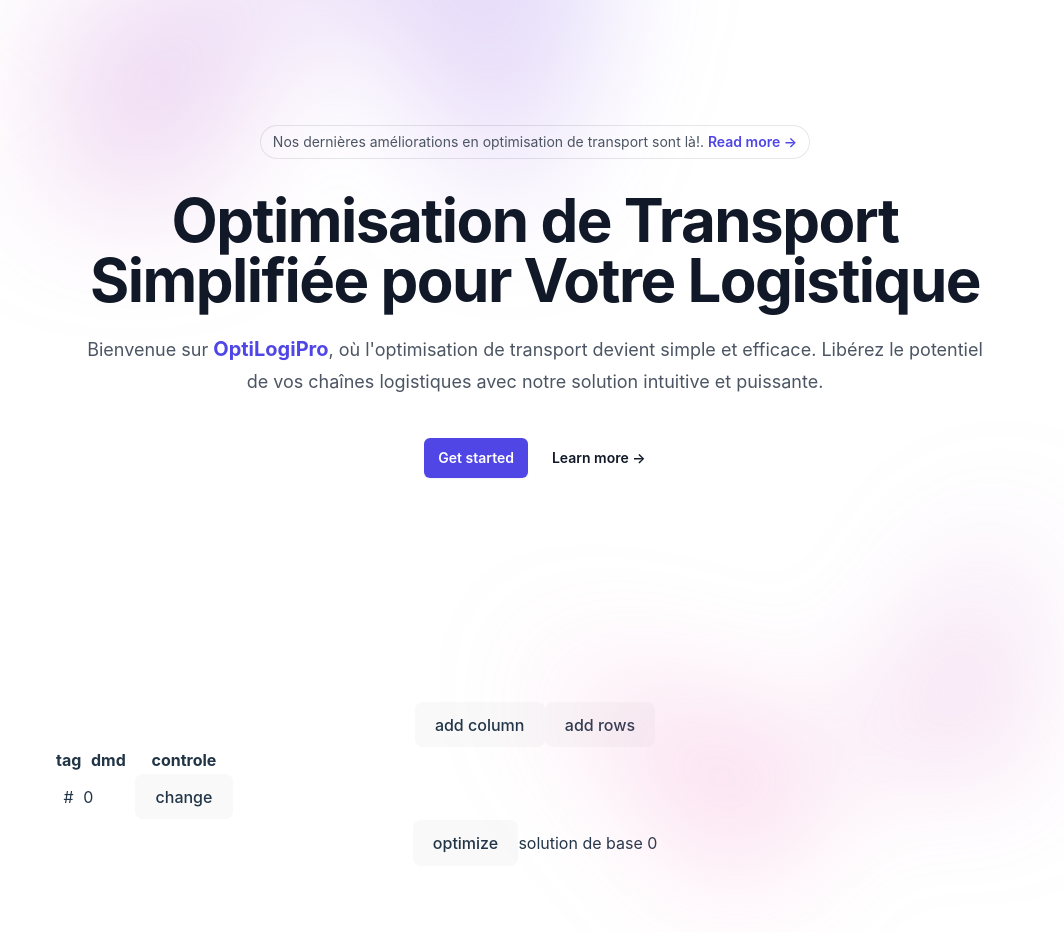
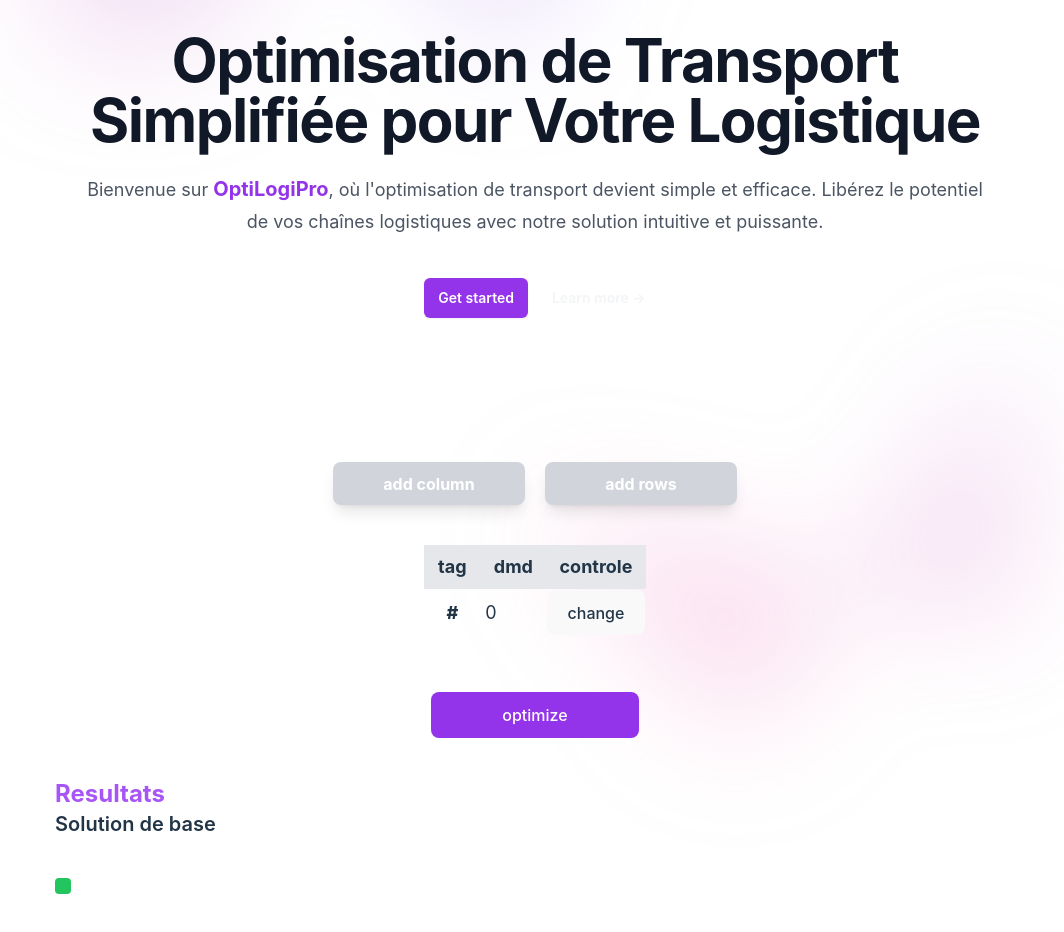
Before and after one commit to juven0/tansp_mintab, a React (Vite) app: page / in a window 1280 px wide. Shown: the part 186-1118 px from the top of the page, without its empty margins (105-1169 px from the left). Before the commit the page ends 1086 px from the top, so only its background shows below. Built offline with nearby package versions, Linux system fonts and the light colour scheme.

Commit message:
efa kely sisa

```diff
--- a/src/App.tsx
+++ b/src/App.tsx
@@ -52,12 +52,12 @@
 }
 const makeHead = ():JSX.Element=>{
   return(
-    <tr>
-        <th>tag</th>
+    <tr className='text-lg'>
+        <th className=' block w-14 bg-gray-200 p-2'>tag</th>
           {Array.from({length:cols}, (_, index)=>(
-            index<cols-1?<th>{index+1}</th>:<th>dmd</th>
+            index<cols-1?<th className='m-5 bg-gray-200 p-2'>{index+1}</th>:<th className='m-5 bg-gray-200 p-2' >dmd</th>
           ))}
-          <th>controle</th>
+          <th className='bg-gray-200 p-2'>controle</th>
     </tr>
   )
 }
@@ -67,9 +67,10 @@
     {rows.map((el:Row)=>{
       return(
         <tr>
-          <td>{el.tag}</td>
+          <td className='w-12 text-lg font-extrabold'>{el.tag}</td>
           {Array.from({length:cols}, (_, index)=>(
-            <td><input type="number" value={el.data[index]}onChange={(e)=> setRows(editValue(parseInt(e.target.value),rows,el, index))}/></td>
+            <td className=''><input className='text-lg w-16 p-1  h-full flex justify-center items-center'
+             type="number" value={el.data[index]}onChange={(e)=> setRows(editValue(parseInt(e.target.value),rows,el, index))}/></td>
           ))}
           <td><button>{el.isEditable?'edit':'change'}</button></td>
         </tr>
@@ -83,15 +84,31 @@
   return (
     <div>
       <Hero/>
-      <button onClick={()=>addCol()}>add column</button>
-      <button onClick={()=>addRow()}>add rows</button>
-      <table border={1}>
-        {makeHead()}
-        {makeBody()}
-      </table>
-      <button onClick={()=>optimize(rows)}>optimize</button>
+      <div className="-translate-y-60 w-full flex flex-col justify-center items-center ">
+        <div className='flex w-1/2 justify-center z-20 mb-10'>
+          <button className='w-48 outline-0 shadow-lg mx-2.5 bg-gray-300 border-none font-bold text-white'
+            onClick={()=>addCol()}>add column</button>
+          <button className='w-48 shadow-lg mx-2.5 bg-gray-300 border-none font-bold text-white'
+            onClick={()=>addRow()}>add rows</button>
+        </div>
+        <table className='mb-14'
+         border={1}>
+          {makeHead()}
+          {makeBody()}
+        </table>
+        <button className='bg-purple-600 w-52 text-white'
+          onClick={()=>optimize(rows)}>optimize</button>
+        <div className='w-full relative mt-10' >
+          <div className='absolute top-0 left-0 w-full flex justify-start flex-col items-start'>
+          <label className='block   text-2xl font-bold text-purple-500 '>Resultats</label>
+          <label className='block text-xl font-semibold'>Solution de base</label>
+          {cout? <p>teny kely manazave ny resulta azo ...</p>:''}
+          <p className='mt-10 p-2 text-gray-100 text-3xl font-bold bg-green-500 rounded'>{cout?`Z = ${cout}`:''}</p>
+          </div>
 
-      <label>solution de base {cout?cout:0}</label>
+        </div>
+
+        </div>
     </div>
   )
 }
--- a/src/pages/hero/hero.tsx
+++ b/src/pages/hero/hero.tsx
@@ -13,7 +13,7 @@
   const [mobileMenuOpen, setMobileMenuOpen] = useState(false)
 
   return (
-    <div className="bg-white">
+    <div className="max-h-1/4">
       <header className="absolute inset-x-0 top-0 z-50">
         <nav className="flex items-center justify-between p-6 lg:px-8" aria-label="Global">
           <div className="flex lg:flex-1">
@@ -29,7 +29,7 @@
           <div className="flex lg:hidden">
             <button
               type="button"
-              className="-m-2.5 inline-flex items-center justify-center rounded-md p-2.5 text-gray-700"
+              className="-m-2.5 inline-flex items-center justify-center rounded-md p-2.5 text-purple-700"
               onClick={() => setMobileMenuOpen(true)}
             >
               <span className="sr-only">Open main menu</span>
@@ -56,7 +56,7 @@
               </a>
               <button
                 type="button"
-                className="-m-2.5 rounded-md p-2.5 text-gray-700"
+                className="-m-2.5 rounded-md p-2.5 text-white-700"
                 onClick={() => setMobileMenuOpen(false)}
               >
                 <span className="sr-only">Close menu</span>
@@ -66,7 +66,7 @@
             <div className="mt-6 flow-root">
               <div className="-my-6 divide-y divide-gray-500/10">
                 <div className="space-y-2 py-6">
-                  {navigation.map((item) => (
+                  {/* {navigation.map((item) => (
                     <a
                       key={item.name}
                       href={item.href}
@@ -74,7 +74,7 @@
                     >
                       {item.name}
                     </a>
-                  ))}
+                  ))} */}
                 </div>
                 <div className="py-6">
                   <a
@@ -90,7 +90,7 @@
         </Dialog>
       </header>
 
-      <div className="relative isolate px-6 pt-14 lg:px-8">
+      <div className="-translate-y-40 relative isolate px-6 pt-14 lg:px-8">
         <div
           className="absolute inset-x-0 -top-40 -z-10 transform-gpu overflow-hidden blur-3xl sm:-top-80"
           aria-hidden="true"
@@ -103,11 +103,11 @@
             }}
           />
         </div>
-        <div className="mx-auto max-w-4xl py-32 sm:py-48 lg:py-56">
+        <div className="mx-auto max-w-4xl max-h-200 py-32 sm:py-48 lg:py-56">
           <div className="hidden sm:mb-8 sm:flex sm:justify-center">
             <div className="relative rounded-full px-3 py-1 text-sm leading-6 text-gray-600 ring-1 ring-gray-900/10 hover:ring-gray-900/20">
             Nos dernières améliorations en optimisation de transport sont là!.{' '}
-              <a href="#" className="font-semibold text-indigo-600">
+              <a href="#" className="font-semibold text-purple-600">
                 <span className="absolute inset-0" aria-hidden="true" />
                 Read more <span aria-hidden="true">&rarr;</span>
               </a>
@@ -118,16 +118,16 @@
             Optimisation de Transport Simplifiée pour Votre Logistique
             </h1>
             <p className="mt-6 text-lg leading-8 text-gray-600">
-              Bienvenue sur <span className='text-xl font-bold text-indigo-600'>OptiLogiPro</span>, où l'optimisation de transport devient simple et efficace. Libérez le potentiel de vos chaînes logistiques avec notre solution intuitive et puissante.
+              Bienvenue sur <span className='text-xl font-bold text-purple-600'>OptiLogiPro</span>, où l'optimisation de transport devient simple et efficace. Libérez le potentiel de vos chaînes logistiques avec notre solution intuitive et puissante.
             </p>
             <div className="mt-10 flex items-center justify-center gap-x-6">
               <a
                 href="#"
-                className="rounded-md bg-indigo-600 px-3.5 py-2.5 text-sm font-semibold text-white shadow-sm hover:bg-indigo-500 focus-visible:outline focus-visible:outline-2 focus-visible:outline-offset-2 focus-visible:outline-indigo-600"
+                className="rounded-md bg-purple-600 px-3.5 py-2.5 text-sm font-semibold text-white shadow-sm hover:bg-purple-500 focus-visible:outline focus-visible:outline-2 focus-visible:outline-offset-2 focus-visible:outline-purple-600"
               >
                 Get started
               </a>
-              <a href="#" className="text-sm font-semibold leading-6 text-gray-900">
+              <a href="#" className="text-sm font-semibold leading-6 text-gray-100">
                 Learn more <span aria-hidden="true">→</span>
               </a>
             </div>
--- a/src/styles/outstyle.css
+++ b/src/styles/outstyle.css
@@ -616,6 +616,18 @@
   top: calc(100% - 13rem);
 }
 
+.left-0 {
+  left: 0px;
+}
+
+.top-20 {
+  top: 5rem;
+}
+
+.top-10 {
+  top: 2.5rem;
+}
+
 .isolate {
   isolation: isolate;
 }
@@ -626,6 +638,10 @@
 
 .z-50 {
   z-index: 50;
+}
+
+.z-20 {
+  z-index: 20;
 }
 
 .-m-1 {
@@ -644,6 +660,14 @@
   margin: -0.625rem;
 }
 
+.m-2 {
+  margin: 0.5rem;
+}
+
+.m-5 {
+  margin: 1.25rem;
+}
+
 .-mx-3 {
   margin-left: -0.75rem;
   margin-right: -0.75rem;
@@ -659,12 +683,42 @@
   margin-right: auto;
 }
 
+.mx-2 {
+  margin-left: 0.5rem;
+  margin-right: 0.5rem;
+}
+
+.mx-2\.5 {
+  margin-left: 0.625rem;
+  margin-right: 0.625rem;
+}
+
 .mt-10 {
   margin-top: 2.5rem;
 }
 
 .mt-6 {
   margin-top: 1.5rem;
+}
+
+.mb-3 {
+  margin-bottom: 0.75rem;
+}
+
+.mb-10 {
+  margin-bottom: 2.5rem;
+}
+
+.mb-14 {
+  margin-bottom: 3.5rem;
+}
+
+.mt-20 {
+  margin-top: 5rem;
+}
+
+.mt-14 {
+  margin-top: 3.5rem;
 }
 
 .block {
@@ -703,6 +757,10 @@
   height: 2rem;
 }
 
+.h-full {
+  height: 100%;
+}
+
 .w-6 {
   width: 1.5rem;
 }
@@ -719,16 +777,97 @@
   width: 100%;
 }
 
-.max-w-xl {
-  max-width: 36rem;
+.w-1\/2 {
+  width: 50%;
+}
+
+.w-20 {
+  width: 5rem;
+}
+
+.w-48 {
+  width: 12rem;
+}
+
+.w-8 {
+  width: 2rem;
+}
+
+.w-12 {
+  width: 3rem;
+}
+
+.w-14 {
+  width: 3.5rem;
+}
+
+.w-16 {
+  width: 4rem;
+}
+
+.w-52 {
+  width: 13rem;
 }
 
 .max-w-4xl {
   max-width: 56rem;
 }
 
+.border-collapse {
+  border-collapse: collapse;
+}
+
+.border-separate {
+  border-collapse: separate;
+}
+
 .-translate-x-1\/2 {
   --tw-translate-x: -50%;
+  transform: translate(var(--tw-translate-x), var(--tw-translate-y)) rotate(var(--tw-rotate)) skewX(var(--tw-skew-x)) skewY(var(--tw-skew-y)) scaleX(var(--tw-scale-x)) scaleY(var(--tw-scale-y));
+}
+
+.translate-y-4 {
+  --tw-translate-y: 1rem;
+  transform: translate(var(--tw-translate-x), var(--tw-translate-y)) rotate(var(--tw-rotate)) skewX(var(--tw-skew-x)) skewY(var(--tw-skew-y)) scaleX(var(--tw-scale-x)) scaleY(var(--tw-scale-y));
+}
+
+.-translate-y-4 {
+  --tw-translate-y: -1rem;
+  transform: translate(var(--tw-translate-x), var(--tw-translate-y)) rotate(var(--tw-rotate)) skewX(var(--tw-skew-x)) skewY(var(--tw-skew-y)) scaleX(var(--tw-scale-x)) scaleY(var(--tw-scale-y));
+}
+
+.-translate-y-1\/2 {
+  --tw-translate-y: -50%;
+  transform: translate(var(--tw-translate-x), var(--tw-translate-y)) rotate(var(--tw-rotate)) skewX(var(--tw-skew-x)) skewY(var(--tw-skew-y)) scaleX(var(--tw-scale-x)) scaleY(var(--tw-scale-y));
+}
+
+.-translate-y-1\/4 {
+  --tw-translate-y: -25%;
+  transform: translate(var(--tw-translate-x), var(--tw-translate-y)) rotate(var(--tw-rotate)) skewX(var(--tw-skew-x)) skewY(var(--tw-skew-y)) scaleX(var(--tw-scale-x)) scaleY(var(--tw-scale-y));
+}
+
+.-translate-y-1\/3 {
+  --tw-translate-y: -33.333333%;
+  transform: translate(var(--tw-translate-x), var(--tw-translate-y)) rotate(var(--tw-rotate)) skewX(var(--tw-skew-x)) skewY(var(--tw-skew-y)) scaleX(var(--tw-scale-x)) scaleY(var(--tw-scale-y));
+}
+
+.-translate-y-96 {
+  --tw-translate-y: -24rem;
+  transform: translate(var(--tw-translate-x), var(--tw-translate-y)) rotate(var(--tw-rotate)) skewX(var(--tw-skew-x)) skewY(var(--tw-skew-y)) scaleX(var(--tw-scale-x)) scaleY(var(--tw-scale-y));
+}
+
+.-translate-y-52 {
+  --tw-translate-y: -13rem;
+  transform: translate(var(--tw-translate-x), var(--tw-translate-y)) rotate(var(--tw-rotate)) skewX(var(--tw-skew-x)) skewY(var(--tw-skew-y)) scaleX(var(--tw-scale-x)) scaleY(var(--tw-scale-y));
+}
+
+.-translate-y-40 {
+  --tw-translate-y: -10rem;
+  transform: translate(var(--tw-translate-x), var(--tw-translate-y)) rotate(var(--tw-rotate)) skewX(var(--tw-skew-x)) skewY(var(--tw-skew-y)) scaleX(var(--tw-scale-x)) scaleY(var(--tw-scale-y));
+}
+
+.-translate-y-60 {
+  --tw-translate-y: -15rem;
   transform: translate(var(--tw-translate-x), var(--tw-translate-y)) rotate(var(--tw-rotate)) skewX(var(--tw-skew-x)) skewY(var(--tw-skew-y)) scaleX(var(--tw-scale-x)) scaleY(var(--tw-scale-y));
 }
 
@@ -741,8 +880,20 @@
   transform: translate3d(var(--tw-translate-x), var(--tw-translate-y), 0) rotate(var(--tw-rotate)) skewX(var(--tw-skew-x)) skewY(var(--tw-skew-y)) scaleX(var(--tw-scale-x)) scaleY(var(--tw-scale-y));
 }
 
+.flex-col {
+  flex-direction: column;
+}
+
+.items-start {
+  align-items: flex-start;
+}
+
 .items-center {
   align-items: center;
+}
+
+.justify-start {
+  justify-content: flex-start;
 }
 
 .justify-center {
@@ -751,6 +902,10 @@
 
 .justify-between {
   justify-content: space-between;
+}
+
+.justify-around {
+  justify-content: space-around;
 }
 
 .gap-x-6 {
@@ -794,18 +949,104 @@
   border-radius: 0.375rem;
 }
 
+.rounded-sm {
+  border-radius: 0.125rem;
+}
+
+.rounded {
+  border-radius: 0.25rem;
+}
+
 .border {
   border-width: 1px;
 }
 
-.bg-indigo-600 {
+.border-4 {
+  border-width: 4px;
+}
+
+.border-none {
+  border-style: none;
+}
+
+.border-slate-500 {
+  --tw-border-opacity: 1;
+  border-color: rgb(100 116 139 / var(--tw-border-opacity));
+}
+
+.border-white {
+  --tw-border-opacity: 1;
+  border-color: rgb(255 255 255 / var(--tw-border-opacity));
+}
+
+.bg-pink-600 {
   --tw-bg-opacity: 1;
-  background-color: rgb(79 70 229 / var(--tw-bg-opacity));
+  background-color: rgb(219 39 119 / var(--tw-bg-opacity));
+}
+
+.bg-teal-600 {
+  --tw-bg-opacity: 1;
+  background-color: rgb(13 148 136 / var(--tw-bg-opacity));
 }
 
 .bg-white {
   --tw-bg-opacity: 1;
   background-color: rgb(255 255 255 / var(--tw-bg-opacity));
+}
+
+.bg-pink-400 {
+  --tw-bg-opacity: 1;
+  background-color: rgb(244 114 182 / var(--tw-bg-opacity));
+}
+
+.bg-gray-400 {
+  --tw-bg-opacity: 1;
+  background-color: rgb(156 163 175 / var(--tw-bg-opacity));
+}
+
+.bg-gray-200 {
+  --tw-bg-opacity: 1;
+  background-color: rgb(229 231 235 / var(--tw-bg-opacity));
+}
+
+.bg-gray-300 {
+  --tw-bg-opacity: 1;
+  background-color: rgb(209 213 219 / var(--tw-bg-opacity));
+}
+
+.bg-green-400 {
+  --tw-bg-opacity: 1;
+  background-color: rgb(74 222 128 / var(--tw-bg-opacity));
+}
+
+.bg-purple-700 {
+  --tw-bg-opacity: 1;
+  background-color: rgb(126 34 206 / var(--tw-bg-opacity));
+}
+
+.bg-purple-600 {
+  --tw-bg-opacity: 1;
+  background-color: rgb(147 51 234 / var(--tw-bg-opacity));
+}
+
+.bg-gray-600 {
+  --tw-bg-opacity: 1;
+  background-color: rgb(75 85 99 / var(--tw-bg-opacity));
+}
+
+.bg-purple-300 {
+  --tw-bg-opacity: 1;
+  background-color: rgb(216 180 254 / var(--tw-bg-opacity));
+}
+
+.bg-green-300 {
+  --tw-bg-opacity: 1;
+  background-color: rgb(134 239 172 / var(--tw-bg-opacity));
+}
+
+.bg-green-500 {
+  --tw-bg-opacity: 1;
+  background-color: rgb(34 197 94 / var(--tw-bg-opacity));
 }
 
 .bg-gradient-to-tr {
@@ -840,6 +1081,18 @@
 
 .p-6 {
   padding: 1.5rem;
+}
+
+.p-40 {
+  padding: 10rem;
+}
+
+.p-9 {
+  padding: 2.25rem;
+}
+
+.p-8 {
+  padding: 2rem;
 }
 
 .px-3 {
@@ -915,12 +1168,30 @@
   line-height: 1.75rem;
 }
 
+.text-3xl {
+  font-size: 1.875rem;
+  line-height: 2.25rem;
+}
+
+.text-2xl {
+  font-size: 1.5rem;
+  line-height: 2rem;
+}
+
 .font-bold {
   font-weight: 700;
 }
 
 .font-semibold {
   font-weight: 600;
+}
+
+.font-medium {
+  font-weight: 500;
+}
+
+.font-extrabold {
+  font-weight: 800;
 }
 
 .leading-6 {
@@ -939,14 +1210,14 @@
   letter-spacing: -0.025em;
 }
 
+.text-gray-100 {
+  --tw-text-opacity: 1;
+  color: rgb(243 244 246 / var(--tw-text-opacity));
+}
+
 .text-gray-600 {
   --tw-text-opacity: 1;
   color: rgb(75 85 99 / var(--tw-text-opacity));
-}
-
-.text-gray-700 {
-  --tw-text-opacity: 1;
-  color: rgb(55 65 81 / var(--tw-text-opacity));
 }
 
 .text-gray-900 {
@@ -954,14 +1225,39 @@
   color: rgb(17 24 39 / var(--tw-text-opacity));
 }
 
-.text-indigo-600 {
+.text-pink-600 {
   --tw-text-opacity: 1;
-  color: rgb(79 70 229 / var(--tw-text-opacity));
+  color: rgb(219 39 119 / var(--tw-text-opacity));
+}
+
+.text-pink-700 {
+  --tw-text-opacity: 1;
+  color: rgb(190 24 93 / var(--tw-text-opacity));
 }
 
 .text-white {
   --tw-text-opacity: 1;
   color: rgb(255 255 255 / var(--tw-text-opacity));
+}
+
+.text-purple-600 {
+  --tw-text-opacity: 1;
+  color: rgb(147 51 234 / var(--tw-text-opacity));
+}
+
+.text-purple-700 {
+  --tw-text-opacity: 1;
+  color: rgb(126 34 206 / var(--tw-text-opacity));
+}
+
+.text-gray-500 {
+  --tw-text-opacity: 1;
+  color: rgb(107 114 128 / var(--tw-text-opacity));
+}
+
+.text-purple-500 {
+  --tw-text-opacity: 1;
+  color: rgb(168 85 247 / var(--tw-text-opacity));
 }
 
 .opacity-30 {
@@ -972,6 +1268,22 @@
   --tw-shadow: 0 1px 2px 0 rgb(0 0 0 / 0.05);
   --tw-shadow-colored: 0 1px 2px 0 var(--tw-shadow-color);
   box-shadow: var(--tw-ring-offset-shadow, 0 0 #0000), var(--tw-ring-shadow, 0 0 #0000), var(--tw-shadow);
+}
+
+.shadow-xl {
+  --tw-shadow: 0 20px 25px -5px rgb(0 0 0 / 0.1), 0 8px 10px -6px rgb(0 0 0 / 0.1);
+  --tw-shadow-colored: 0 20px 25px -5px var(--tw-shadow-color), 0 8px 10px -6px var(--tw-shadow-color);
+  box-shadow: var(--tw-ring-offset-shadow, 0 0 #0000), var(--tw-ring-shadow, 0 0 #0000), var(--tw-shadow);
+}
+
+.shadow-lg {
+  --tw-shadow: 0 10px 15px -3px rgb(0 0 0 / 0.1), 0 4px 6px -4px rgb(0 0 0 / 0.1);
+  --tw-shadow-colored: 0 10px 15px -3px var(--tw-shadow-color), 0 4px 6px -4px var(--tw-shadow-color);
+  box-shadow: var(--tw-ring-offset-shadow, 0 0 #0000), var(--tw-ring-shadow, 0 0 #0000), var(--tw-shadow);
+}
+
+.outline-0 {
+  outline-width: 0px;
 }
 
 .ring-1 {
@@ -994,9 +1306,29 @@
   background-color: rgb(249 250 251 / var(--tw-bg-opacity));
 }
 
-.hover\:bg-indigo-500:hover {
+.hover\:bg-pink-500:hover {
   --tw-bg-opacity: 1;
-  background-color: rgb(99 102 241 / var(--tw-bg-opacity));
+  background-color: rgb(236 72 153 / var(--tw-bg-opacity));
+}
+
+.hover\:bg-gray-400:hover {
+  --tw-bg-opacity: 1;
+  background-color: rgb(156 163 175 / var(--tw-bg-opacity));
+}
+
+.hover\:bg-pink-200:hover {
+  --tw-bg-opacity: 1;
+  background-color: rgb(251 207 232 / var(--tw-bg-opacity));
+}
+
+.hover\:bg-pink-400:hover {
+  --tw-bg-opacity: 1;
+  background-color: rgb(244 114 182 / var(--tw-bg-opacity));
+}
+
+.hover\:bg-purple-500:hover {
+  --tw-bg-opacity: 1;
+  background-color: rgb(168 85 247 / var(--tw-bg-opacity));
 }
 
 .hover\:ring-gray-900\/20:hover {
@@ -1015,8 +1347,12 @@
   outline-offset: 2px;
 }
 
-.focus-visible\:outline-indigo-600:focus-visible {
-  outline-color: #4f46e5;
+.focus-visible\:outline-pink-600:focus-visible {
+  outline-color: #db2777;
+}
+
+.focus-visible\:outline-purple-600:focus-visible {
+  outline-color: #9333ea;
 }
 
 @media (min-width: 640px) {
```
